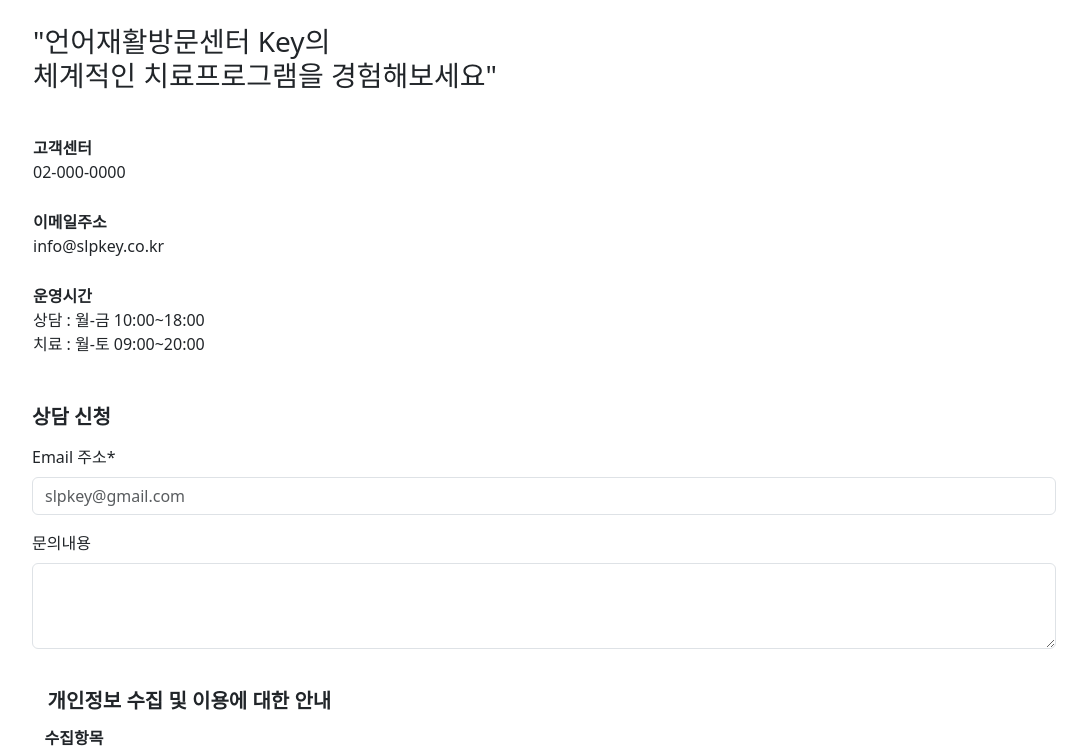
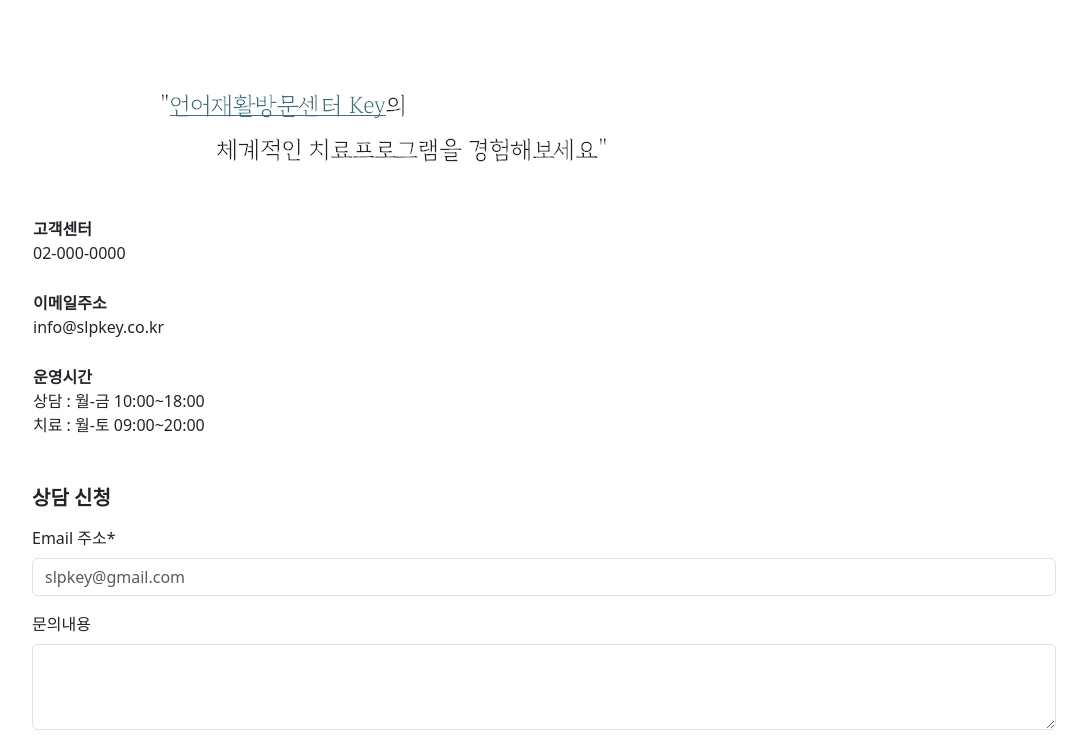
Before and after one commit to kimduboo/slpmasterkey, a plain HTML site: page booking.html in a window 1280 px wide. Shown: the top 753 px of the page, without its empty margins (96-1183 px from the left). Drawn offline with nearby package versions, Linux system fonts and the light colour scheme.

Commit message:
2024-12-16 11:21

```diff
--- a/booking.html
+++ b/booking.html
@@ -13,9 +13,13 @@
     <br>
 <table>
     <div>
-        <tr><td><h3>
+        <tr><td>
+            <img src="con_info.png" width="100%">
+            <!-- <h3>
             "언어재활방문센터 Key의 <br>
-            체계적인 치료프로그램을 경험해보세요" <br><br></h3></td></tr>
+            체계적인 치료프로그램을 경험해보세요" <br><br></h3> -->
+
+        </td></tr>
         <tr>
             <td> <dt>고객센터</dt>
                 02-000-0000 <br><br></td>
```
Also changed, not shown: con_info.png (added).
